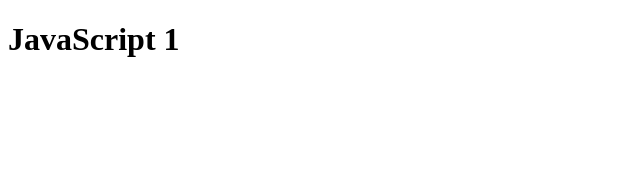
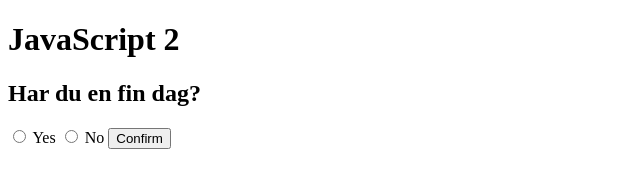
Before and after one commit to Madelelo/Kurs-JavaScript, a plain HTML site: page Felleskoding/2024/index.html in a window 1280 px wide. Shown: the whole page, without its empty margins (0-640 px from the left). Drawn offline with Linux system fonts and the light colour scheme.

Commit message:
Add live demo code 16.09

```diff
--- a/Felleskoding/2024/index.html
+++ b/Felleskoding/2024/index.html
@@ -3,10 +3,19 @@
   <head>
     <meta charset="UTF-8" />
     <meta name="viewport" content="width=device-width, initial-scale=1.0" />
-    <title>JavaScript 1</title>
+    <title>JavaScript 2</title>
   </head>
   <body>
-    <h1>JavaScript 1</h1>
+    <h1>JavaScript 2</h1>
+    <h2>Har du en fin dag?</h2>
+
+    <input type="radio" name="yesNoRadio" id="radioYes" value="yes">
+    <label for="radioYes">Yes</label>
+
+    <input type="radio" name="yesNoRadio" id="radioNo" value="no">
+    <label for="radioNo">No</label>
+
+    <input type="button" id="confirmButton" value="Confirm" onclick="confirmButton()">
 
     <script src="script.js"></script>
   </body>
--- a/Felleskoding/2024/script.js
+++ b/Felleskoding/2024/script.js
@@ -1,10 +1,38 @@
-console.log("YOLO");
+// console.log("YOLO");
 
-// Oppgave 1
-//Lag en variabel som inneholder strengen «Hello World!»
-//og skriv den ut til konsollen.
+// // Oppgave 1
+// //Lag en variabel som inneholder strengen «Hello World!»
+// //og skriv den ut til konsollen.
 
-// Oppgave 2
-// Lag en variabel med navnet ditt.
-// Skriv ut «Hallo (ditt navn)» ved å kombinere
-// «Hallo» med ditt navn.
+// // Oppgave 2
+// // Lag en variabel med navnet ditt.
+// // Skriv ut «Hallo (ditt navn)» ved å kombinere
+// // «Hallo» med ditt navn.
+
+// let yesNoForm = document.createElement("form")
+
+// let inputYes = document.createElement("input")
+// inputYes.type = "radio"
+// inputYes.id = "radioeYes"
+// inputYes.value = "yes"
+
+// let inputYesLabel = document.createElement("label")
+// inputYesLabel.for = "radioYes"
+// inputYesLabel.innerHTML = "Ja"
+
+// yesNoForm.appendChild(inputYesLabel)
+// yesNoForm.appendChild(inputYes)
+
+// document.body.appendChild(yesNoForm)
+
+
+
+function confirmButton(){
+    let choiceYes = document.getElementById("radioYes").checked;
+    let choiceNo = document.getElementById("radioNo").checked;
+
+    if (choiceNo) {
+        alert("Artig vits")
+    }
+
+}
```
